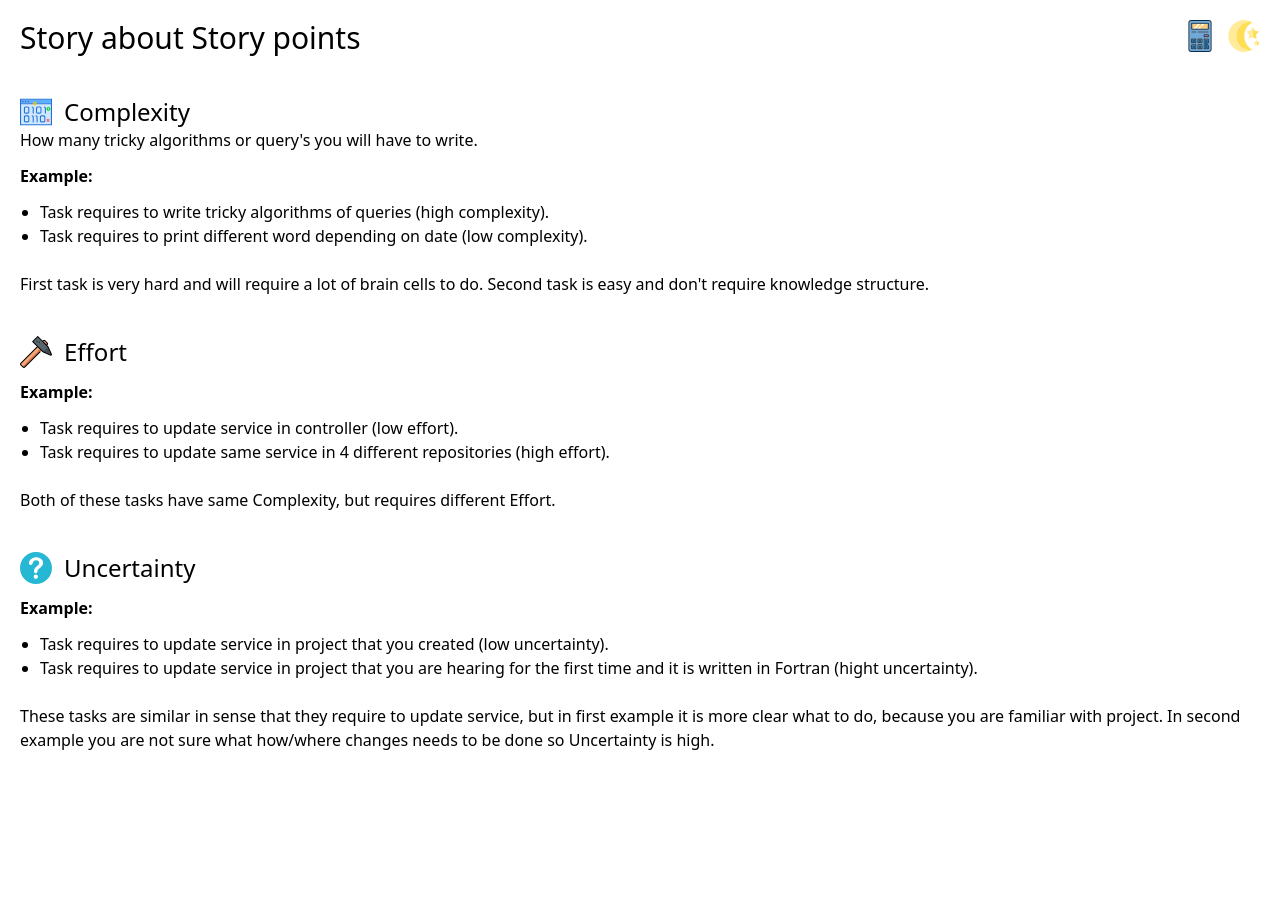
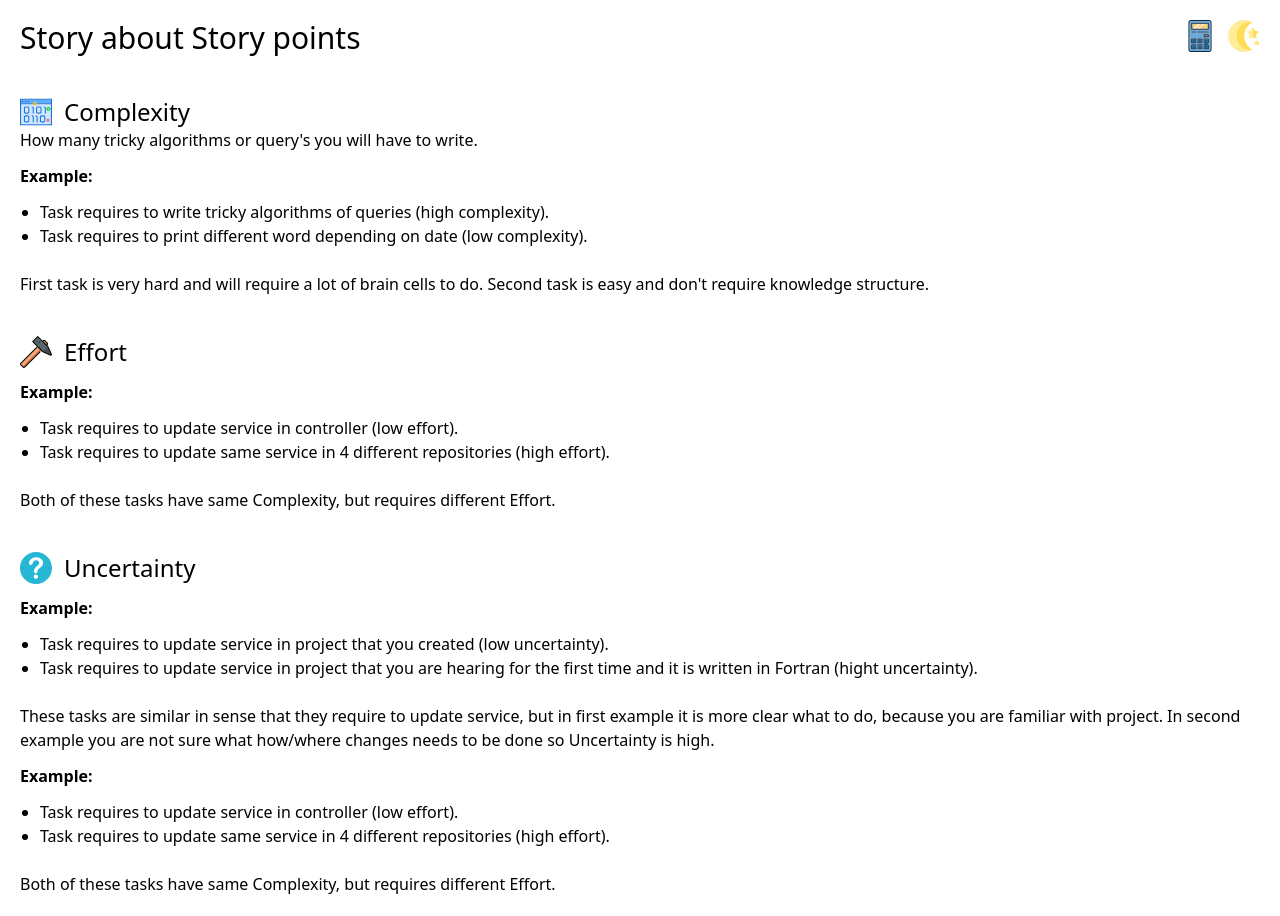
Before and after one commit to SIL0RAK/story-point-calculator, a Nuxt app: page /educate in a window 1280 px wide. Before the commit the page ends 800 px from the top, so only its background shows below. Built offline with nearby package versions, Linux system fonts and the light colour scheme.

Commit message:
fix: article

```diff
--- a/pages/educate.vue
+++ b/pages/educate.vue
@@ -79,5 +79,17 @@
         </p>
       </template>
     </Article>
+
+    <div>
+      <p class="mt-3">
+          <b>Example:</b>
+          <ul class="list-disc pl-5 mt-3">
+            <li>Task requires to update service in controller (low effort).</li>
+            <li>Task requires to update same service in 4 different repositories (high effort).</li>
+          </ul>
+          <br>
+          Both of these tasks have same Complexity, but requires different Effort.
+        </p>
+    </div>
   </Container>
 </template>
```
